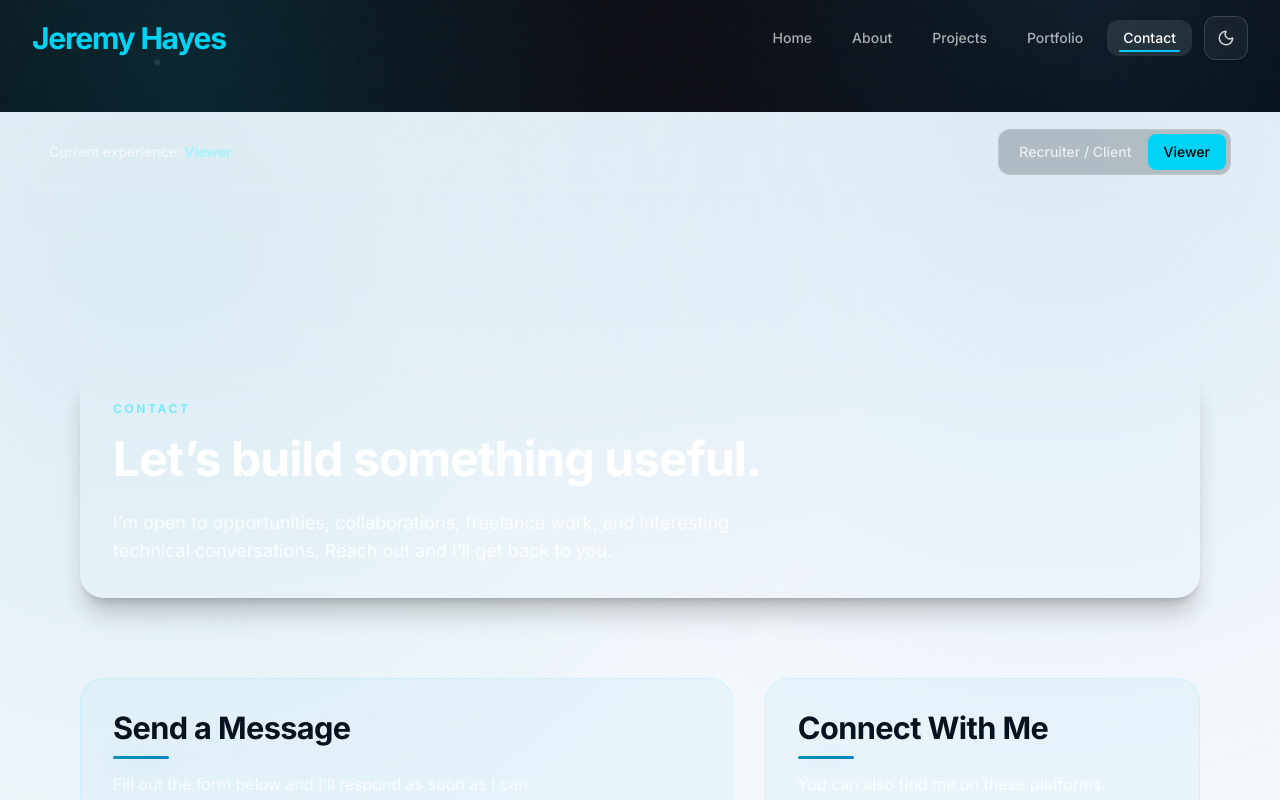
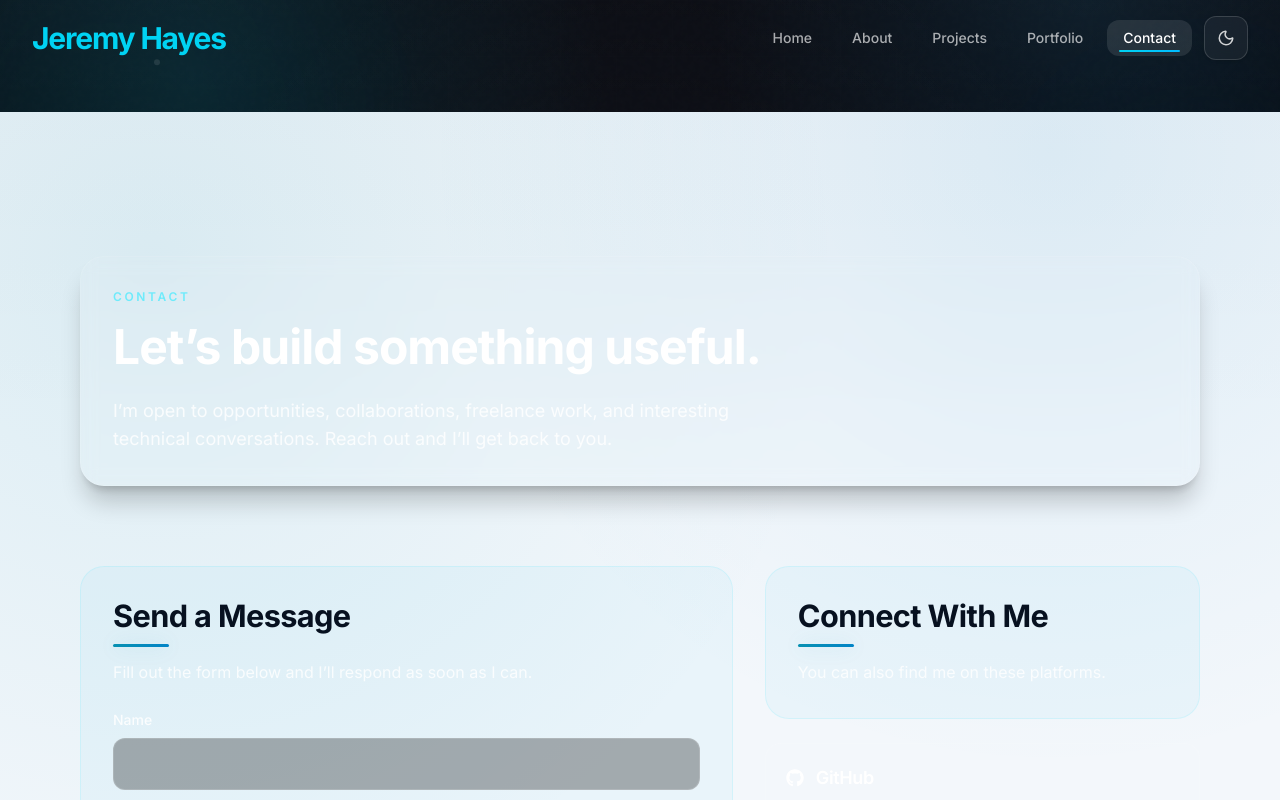
Before and after one commit to AspectOV/Portfolio, a Next.js app: page /contact in a window 1280 px wide. Shown: the top 800 px of the page. Built offline with nearby package versions, Linux system fonts and the light colour scheme.

Commit message:
Remove audience mode toggle and viewer state plumbing

```diff
--- a/src/components/AudienceModeToggle.tsx
+++ /dev/null
@@ -1,43 +0,0 @@
-'use client'
-
-import React from 'react'
-import { useAudiencePreference } from '@/components/AudiencePreferenceProvider'
-
-interface AudienceModeToggleProps {
-  compact?: boolean
-}
-
-const AudienceModeToggle: React.FC<AudienceModeToggleProps> = ({ compact = false }) => {
-  const { audience, setAudience } = useAudiencePreference()
-
-  return (
-    <div className={compact ? 'inline-flex rounded-xl border border-white/15 bg-black/20 p-1' : 'inline-flex rounded-xl border border-white/15 bg-black/20 p-1 shadow-lg shadow-black/20'}>
-      <button
-        type="button"
-        onClick={() => setAudience('recruiter')}
-        className={`rounded-lg px-4 py-2 text-sm font-medium transition ${
-          audience === 'recruiter'
-            ? 'bg-cyan-400 text-black'
-            : 'text-white/75 hover:text-white'
-        }`}
-        aria-pressed={audience === 'recruiter'}
-      >
-        Recruiter / Client
-      </button>
-      <button
-        type="button"
-        onClick={() => setAudience('viewer')}
-        className={`rounded-lg px-4 py-2 text-sm font-medium transition ${
-          audience === 'viewer'
-            ? 'bg-cyan-400 text-black'
-            : 'text-white/75 hover:text-white'
-        }`}
-        aria-pressed={audience === 'viewer'}
-      >
-        Viewer
-      </button>
-    </div>
-  )
-}
-
-export default AudienceModeToggle
--- a/src/components/AudiencePreferenceProvider.tsx
+++ /dev/null
@@ -1,62 +0,0 @@
-'use client'
-
-import React, { createContext, useContext, useEffect, useMemo, useState } from 'react'
-
-export type AudienceType = 'recruiter' | 'viewer'
-
-interface AudiencePreferenceContextValue {
-  audience: AudienceType
-  setAudience: (next: AudienceType) => void
-}
-
-const STORAGE_KEY = 'portfolio-audience'
-
-const AudiencePreferenceContext = createContext<AudiencePreferenceContextValue | null>(null)
-
-export const AudiencePreferenceProvider: React.FC<{
-  children: React.ReactNode
-}> = ({ children }) => {
-  const [audience, setAudience] = useState<AudienceType>('viewer')
-
-  useEffect(() => {
-    try {
-      const saved = window.localStorage.getItem(STORAGE_KEY)
-      if (saved === 'recruiter' || saved === 'viewer') {
-        setAudience(saved)
-      }
-    } catch {
-      setAudience('viewer')
-    }
-  }, [])
-
-  const handleSetAudience = (next: AudienceType) => {
-    setAudience(next)
-
-    try {
-      window.localStorage.setItem(STORAGE_KEY, next)
-    } catch {
-      // Ignore localStorage failures (private mode / disabled storage).
-    }
-  }
-
-  const value = useMemo(
-    () => ({ audience, setAudience: handleSetAudience }),
-    [audience]
-  )
-
-  return (
-    <AudiencePreferenceContext.Provider value={value}>
-      {children}
-    </AudiencePreferenceContext.Provider>
-  )
-}
-
-export const useAudiencePreference = () => {
-  const context = useContext(AudiencePreferenceContext)
-
-  if (!context) {
-    throw new Error('useAudiencePreference must be used within AudiencePreferenceProvider')
-  }
-
-  return context
-}
--- a/src/components/SiteChrome.tsx
+++ b/src/components/SiteChrome.tsx
@@ -3,32 +3,14 @@
 import React from 'react'
 import Header from '@/components/Header'
 import Footer from '@/components/Footer'
-import AudienceModeToggle from '@/components/AudienceModeToggle'
-import { AudiencePreferenceProvider, useAudiencePreference } from '@/components/AudiencePreferenceProvider'
-
-const AudienceNotice: React.FC = () => {
-  const { audience } = useAudiencePreference()
-
-  return (
-    <div className="mx-auto mt-28 w-full max-w-7xl px-4 sm:px-6 lg:px-8">
-      <div className="flex flex-col gap-3 rounded-2xl border border-white/10 bg-white/[0.03] p-4 md:flex-row md:items-center md:justify-between">
-        <p className="text-sm text-white/75">
-          Current experience: <span className="font-semibold text-cyan-200">{audience === 'recruiter' ? 'Recruiter / Client' : 'Viewer'}</span>
-        </p>
-        <AudienceModeToggle compact />
-      </div>
-    </div>
-  )
-}
 
 const SiteChrome: React.FC<{ children: React.ReactNode }> = ({ children }) => {
   return (
-    <AudiencePreferenceProvider>
+    <>
       <Header />
-      <AudienceNotice />
-      <main id="main-content" className="mt-8">{children}</main>
+      <main id="main-content" className="mt-28">{children}</main>
       <Footer />
-    </AudiencePreferenceProvider>
+    </>
   )
 }
 
```
